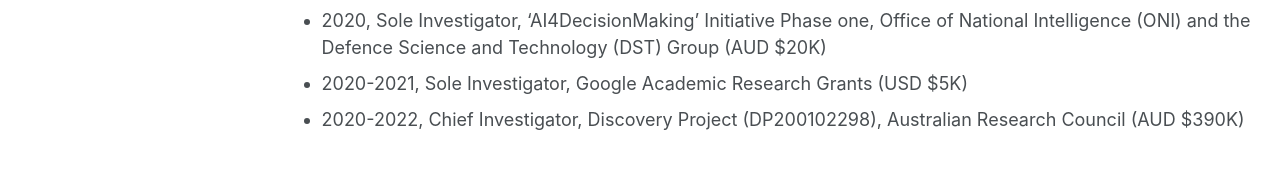
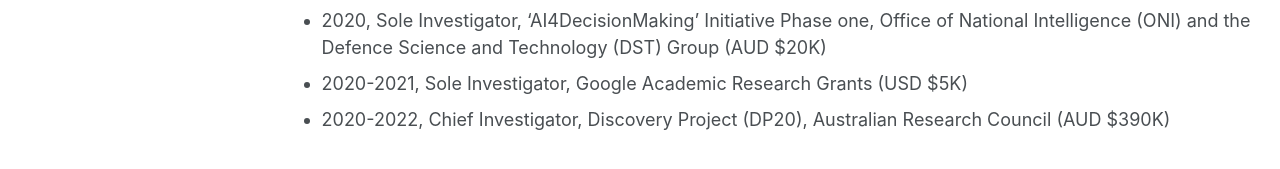
Before and after one commit to weiezhang/weiezhang.github.io, a Jekyll site: the page built from _pages/projects.md, in a window 1280 px wide and 985 px high. Shown: the part 636-805 px from the top of the window. Built offline with Jekyll 4.4.1, drawn with Linux system fonts in a browser that asks for light colours; some web fonts are replaced.

Commit message:
Update projects.md

```diff
--- a/_pages/projects.md
+++ b/_pages/projects.md
@@ -21,4 +21,4 @@ author_profile: true
 * 2021, Chief Investigator, 'AI4DecisionMaking' Initiative Phase two, Office of National Intelligence (ONI) and the Defence Science and Technology (DST) Group (AUD $100K) <!--With A/Prof. Markus Wagner, Dr. Chetan Arora, Dr. Menasha Thilakaratne, Dr Thushari Atapattu and Dr. Christoph Treude,-->
 * 2020, Sole Investigator, 'AI4DecisionMaking' Initiative Phase one, Office of National Intelligence (ONI) and the Defence Science and Technology (DST) Group (AUD $20K)
 * 2020-2021, Sole Investigator, Google Academic Research Grants (USD $5K)
-* 2020-2022, Chief Investigator, Discovery Project (DP200102298), Australian Research Council (AUD $390K) <!--With Prof. Michael Sheng (Lead CI), Prof Jian Yang and Prof. Schahram Dustdar.-->
+* 2020-2022, Chief Investigator, Discovery Project (DP20), Australian Research Council (AUD $390K) <!--With Prof. Michael Sheng (Lead CI), Prof Jian Yang and Prof. Schahram Dustdar.-->
```
